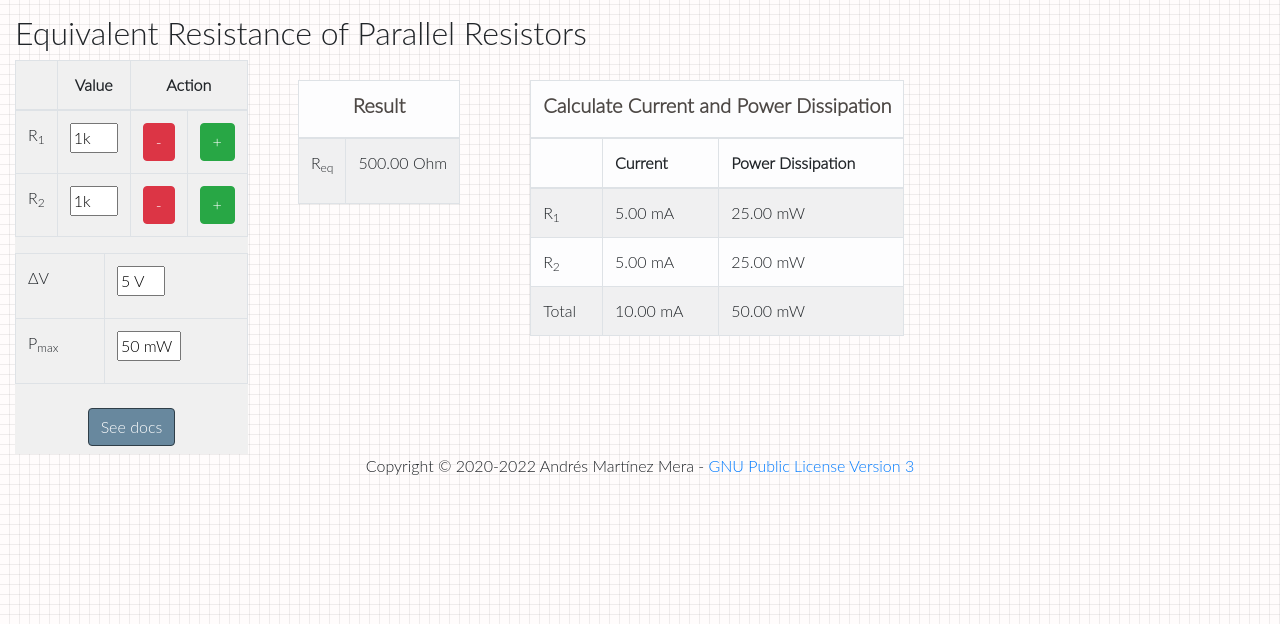
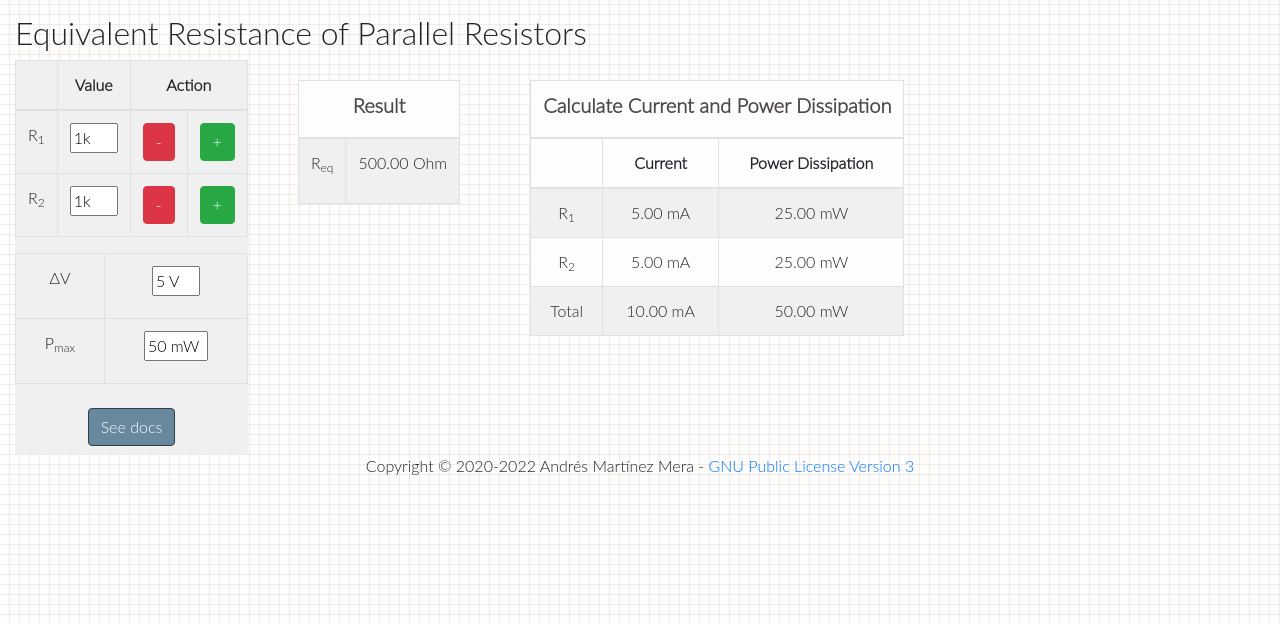
Before and after one commit to andresmmera/rf-design-tools, a Django app: template rf_design_tools/catalog/templates/Capacitor_Resistor_Calculators/ParallelResistor/tool/Rparallel.html in a window 1280 px wide. Shown: the part 66-690 px from the top of the page. Run offline with Django 3.2, Linux system fonts and the light colour scheme; the template is opened without the code that fills it, so the values that code supplies are empty; parts of the project's set-up code (start-up, migrations or seed data) failed here and were passed over; some libraries are stand-ins or nearby versions.

Commit message:
Center text in tables
The text was centered in all tables used for displaying results

```diff
--- a/rf_design_tools/catalog/templates/AttenuatorDesign/docs/AttenuatorDesign_PiTee_doc.html
+++ b/rf_design_tools/catalog/templates/AttenuatorDesign/docs/AttenuatorDesign_PiTee_doc.html
@@ -22,7 +22,7 @@
     <div class="container">
         <div class="row">
           <div class="col-12">
-              <table class="table table-image">
+              <table class="table text-center table-image">
                 <thead>
                   <tr>
                     <th scope="col">Topology</th>
--- a/rf_design_tools/catalog/templates/BandwidthOctaves/tool/BandwidthOctaves.html
+++ b/rf_design_tools/catalog/templates/BandwidthOctaves/tool/BandwidthOctaves.html
@@ -15,7 +15,7 @@
           <!-- Instantiate the form -->
           <form method="POST">
             {% csrf_token %}
-            <table class="table table-bordered table-hover">
+            <table class="table text-center table-bordered table-hover">
               <thead>
                 <tr>
                   <th>Parameter</th>
@@ -56,7 +56,7 @@
       <div class="col-md-auto">
         <div class="mx-auto">
                   <div class="card-body">
-                    <table class="table table-bordered table-light table-striped" id="ResultsTable">
+                    <table class="table text-center table-bordered table-light table-striped" id="ResultsTable">
                       <thead>
                           <tr>
                             <th colspan="2"><h5 align="center">Results</h5></th>
--- a/rf_design_tools/catalog/templates/Capacitor_Resistor_Calculators/ParallelResistor/tool/Rparallel.html
+++ b/rf_design_tools/catalog/templates/Capacitor_Resistor_Calculators/ParallelResistor/tool/Rparallel.html
@@ -27,7 +27,7 @@
     z-index: 1;
     bottom: 125%;
     left: 50%;
-    margin-left: -40px;
+    margin-left: -60px;
   }
 
   /* Popup arrow */
@@ -76,7 +76,7 @@
         <!-- Instantiate the form -->
         <form method="POST">
           {% csrf_token %}
-          <table id="table1" class="table table-hover table-bordered ">
+          <table id="table1" class="table text-center table-hover table-bordered ">
 
             <thead style="text-align: center; vertical-align: middle;">
               <tr>
@@ -99,7 +99,7 @@
             </tr>
           </table>
 
-          <table id = "table_I_Pdiss" class="table table-hover table-bordered ">
+          <table id = "table_I_Pdiss" class="table text-center table-hover table-bordered ">
               <tr>
                 <td>
                   <div class="popup" onmouseover="help_dV()">
@@ -135,7 +135,7 @@
       <div class="mx-auto">
             <!-- Present the result -->
               <div class="card-body">
-                    <table class="table table-light table-bordered table-striped">
+                    <table class="table text-center table-light table-bordered table-striped">
                         <thead>
                           <tr>
                             <th colspan="2"><h5 align="center">Result</h5></th>
@@ -156,7 +156,7 @@
       <div class="mx-auto">
             <!-- Present the result -->
               <div class="card-body">
-                    <table class="table table-light table-bordered table-striped" id="ResultsTable">
+                    <table class="table text-center table-light table-bordered table-striped" id="ResultsTable">
                         <thead>
                           <tr>
                             <th colspan="3"><h5 align="center">Calculate Current and Power Dissipation</h5></th>
--- a/rf_design_tools/catalog/templates/Capacitor_Resistor_Calculators/SeriesCapacitor/tool/Cseries.html
+++ b/rf_design_tools/catalog/templates/Capacitor_Resistor_Calculators/SeriesCapacitor/tool/Cseries.html
@@ -17,7 +17,7 @@
         <!-- Instantiate the form -->
         <form method="POST">
           {% csrf_token %}
-          <table id="table1" class="table table-hover table-bordered ">
+          <table id="table1" class="table text-center table-hover table-bordered ">
 
             <thead style="text-align: center; vertical-align: middle;">
               <tr>
@@ -56,7 +56,7 @@
             <!-- Present the result -->
               <div class="card-body">
 
-                    <table class="table table-light table-bordered table-striped">
+                    <table class="table text-center table-light table-bordered table-striped">
                         <thead>
                           <tr>
                             <th colspan="2"><h5 align="center">Result</h5></th>
--- a/rf_design_tools/catalog/templates/FrequencyPlanning/tool/SecondaryImage_tool.html
+++ b/rf_design_tools/catalog/templates/FrequencyPlanning/tool/SecondaryImage_tool.html
@@ -63,7 +63,7 @@
             <!-- Present the result -->
               <div class="card-body">
                 {% if f_IM1 != None %}
-                    <table class="table table-light table-bordered table-striped">
+                    <table class="table text-center table-light table-bordered table-striped">
                         <thead>
                           <tr>
                             <th colspan="4"><h5 align="center">Results</h5></th>
@@ -91,7 +91,7 @@
                         </tbody>
                     </table>
                 {% else %}
-                <table class="table table-light table-bordered table-striped">
+                <table class="table text-center table-light table-bordered table-striped">
                   <thead>
                     <tr>
                       <th colspan="4"><h5 align="center">Results</h5></th>
--- a/rf_design_tools/catalog/templates/FrequencyPlanning/tool/halfIF.html
+++ b/rf_design_tools/catalog/templates/FrequencyPlanning/tool/halfIF.html
@@ -177,7 +177,7 @@
       <div class="col-md-auto">
         <div class="card-body">
 
-            <table class="table table-light table-bordered table-striped">
+            <table class="table text-center table-light table-bordered table-striped">
               <thead>
                 <tr>
                   <th colspan="4"><h5 align="center">Results</h5></th>
--- a/rf_design_tools/catalog/templates/InterceptPoints/tool/InterceptPoints.html
+++ b/rf_design_tools/catalog/templates/InterceptPoints/tool/InterceptPoints.html
@@ -264,7 +264,7 @@
       <div class="col-md-auto">
         <div class="card-body">
 
-            <table class="table table-light table-bordered table-striped">
+            <table class="table text-center table-light table-bordered table-striped">
               <thead>
                 <tr>
                   <th colspan="2"><h5 align="center">Results</h5></th>
--- a/rf_design_tools/catalog/templates/RF_Power_Converter/tool/RF_power_converter.html
+++ b/rf_design_tools/catalog/templates/RF_Power_Converter/tool/RF_power_converter.html
@@ -70,7 +70,7 @@
               <!-- Present the result -->
               <div class="card-body">
                 {% if Pnew != None %}
-                    <table class="table table-bordered table-light table-striped">
+                    <table class="table text-center table-bordered table-light table-striped">
                         <thead>
                           <tr>
                             <th colspan="2"><h5 align="center">Result</h5></th>
@@ -83,7 +83,7 @@
                         </tbody>
                     </table>
                 {% else %}
-                    <table class="table table-bordered table-light table-striped">
+                    <table class="table text-center table-bordered table-light table-striped">
                       <thead>
                         <tr>
                           <th colspan="2"><h5 align="center">Result</h5></th>
--- a/rf_design_tools/catalog/templates/Reflection_Coefficient/tool/SWR_to_gamma.html
+++ b/rf_design_tools/catalog/templates/Reflection_Coefficient/tool/SWR_to_gamma.html
@@ -52,7 +52,7 @@
       <div class="mx-auto">
             <!-- Present the result -->
               <div class="card-body">
-                    <table class="table table-light table-bordered table-striped">
+                    <table class="table text-center table-light table-bordered table-striped">
                       <thead>
                         <tr>
                           <th colspan="2"><h5 align="center">Results</h5></th>
--- a/rf_design_tools/catalog/templates/Reflection_Coefficient/tool/gamma_to_Z.html
+++ b/rf_design_tools/catalog/templates/Reflection_Coefficient/tool/gamma_to_Z.html
@@ -72,7 +72,7 @@
       <div class="col-md-auto">
         <div class="mx-auto">
                 <div class="card-body">
-                      <table class="table table-bordered table-light table-striped" id="ResultsTable">
+                      <table class="table text-center table-bordered table-light table-striped" id="ResultsTable">
                         <thead>
                           <tr>
                             <th colspan="2"><h5 align="center">Results</h5></th>
```
